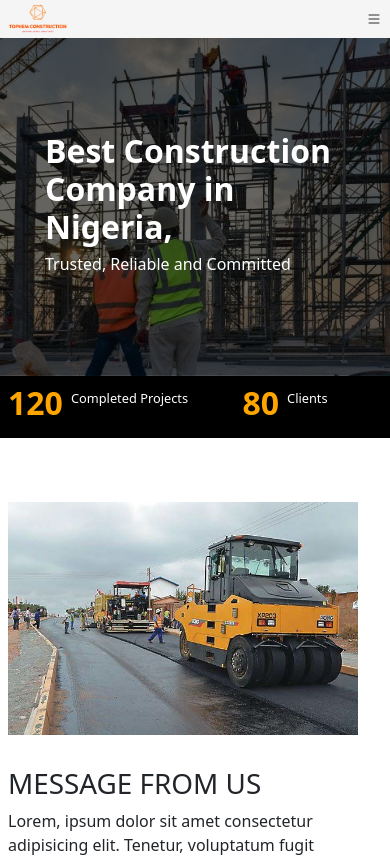
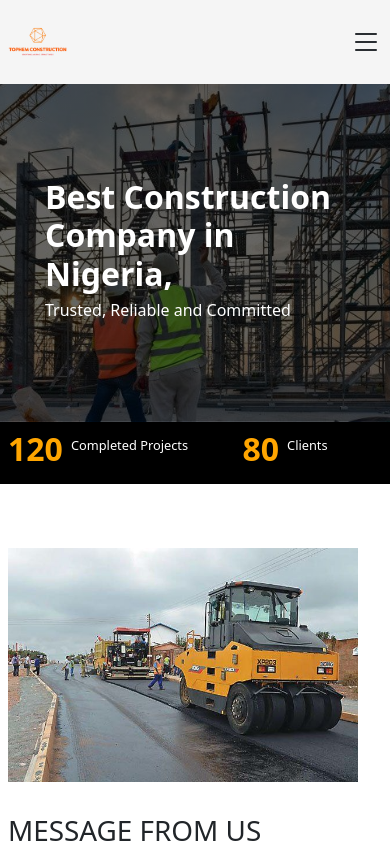
Before and after one commit to Funshito/Tophem-construction, a React (Vite) app in the folder tophem-construction/: page / in a window 390 px wide. Shown: the top 857 px of the page. Built offline with nearby package versions, Linux system fonts and the light colour scheme.

Commit message:
nav changes

```diff
--- a/tophem-construction/src/App.css
+++ b/tophem-construction/src/App.css
@@ -242,14 +242,17 @@ a i{
   }
   .nav-section{
     padding: 0.2rem 0.5rem;
+    height: 10vh;
   }
   .nav-section h3{
     display: none;
   }
   .mobile-menu{
     display: block;
-    font-weight: 700;
-    /* font-size: ; */
+  }
+  .mobile-menu i{
+    font-weight: 800;
+    font-size: 2rem;
   }
   .hero{
     height: 40vh;
```
